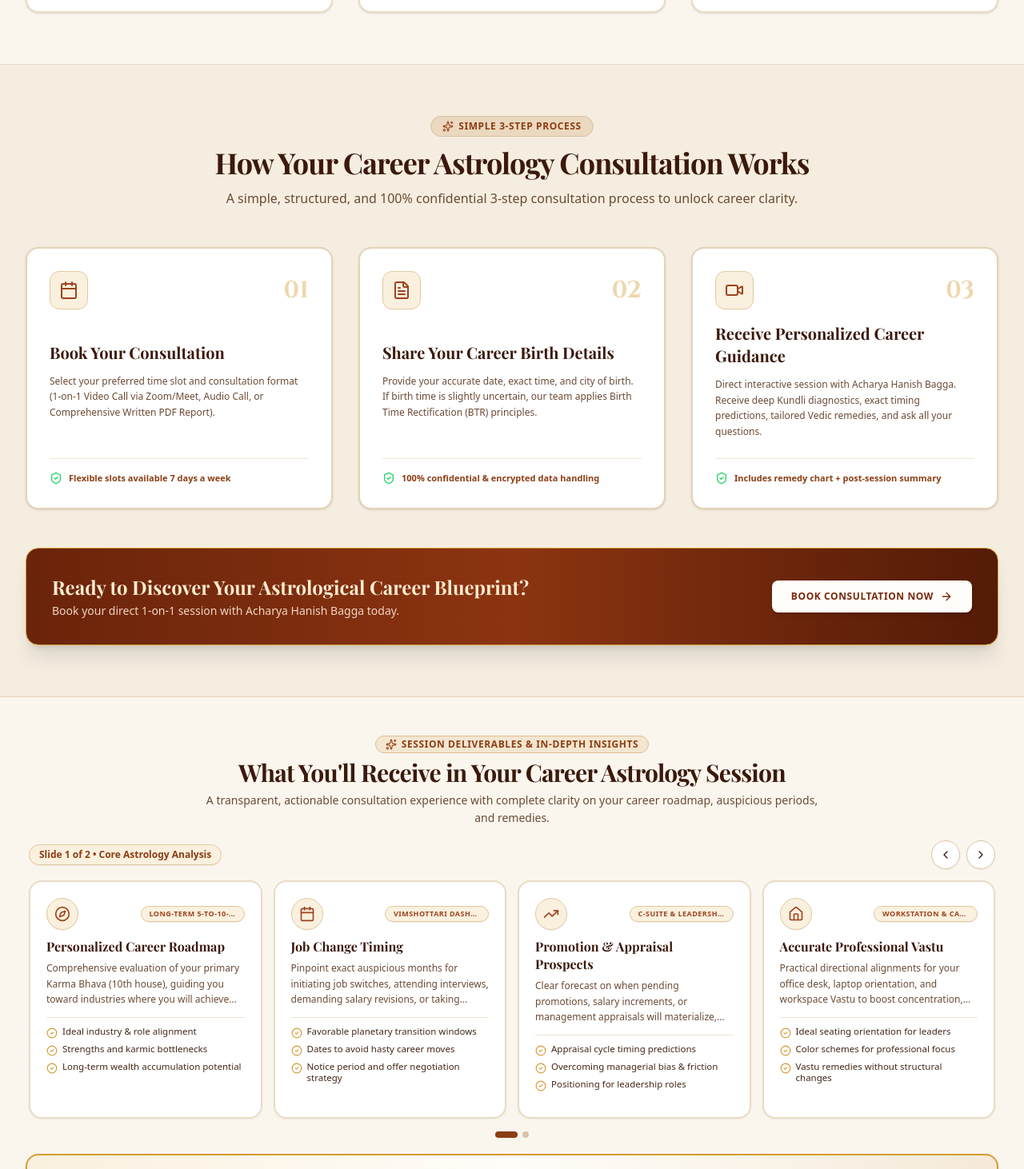
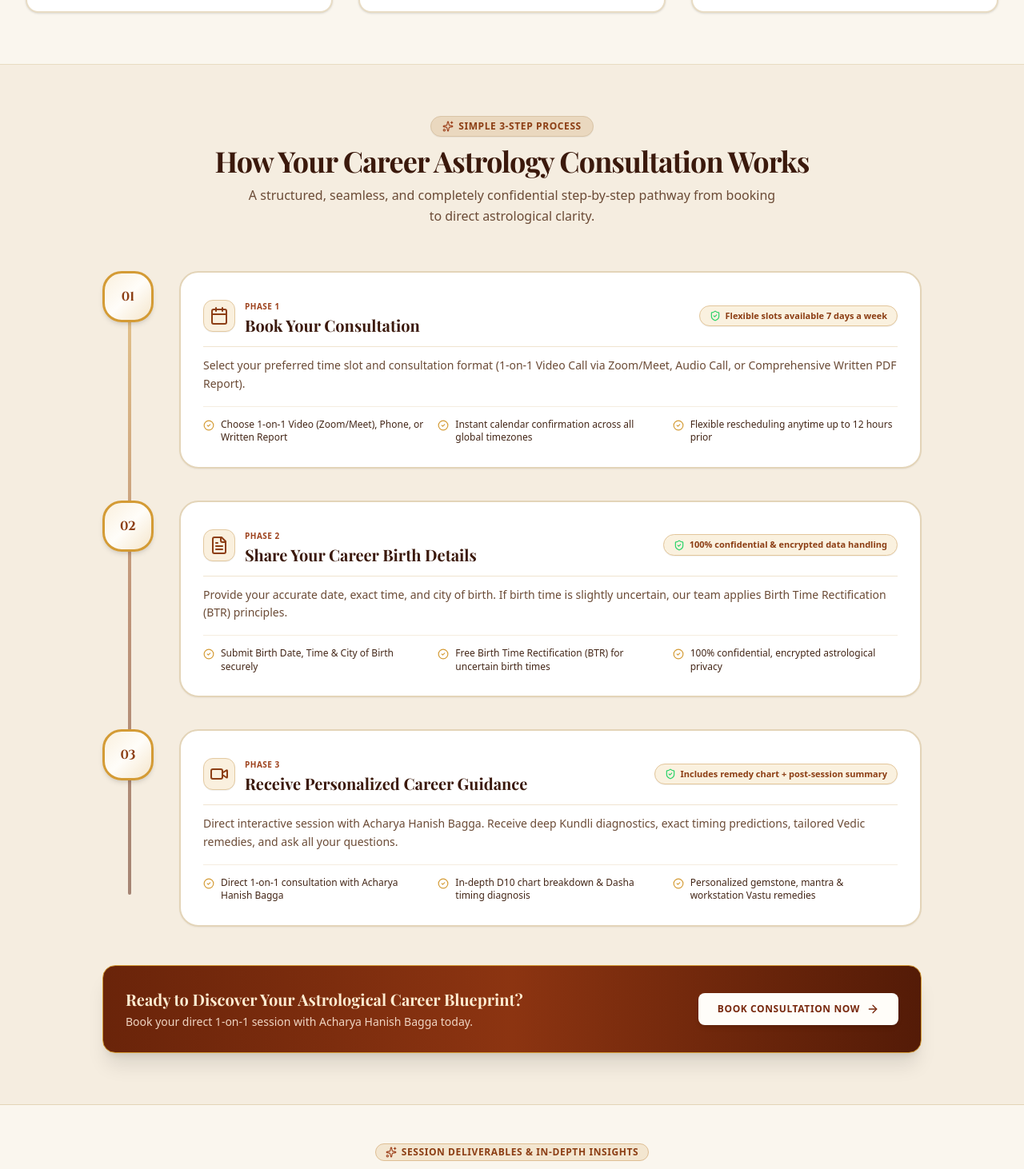
Before and after one commit to mohaninsights/career-page, a React (Vite) app: page / in a window 1280 px wide. Shown: the part 3752-5214 px from the top of the page at 80% size. Built offline with nearby package versions, Linux system fonts and the light colour scheme; a web font is replaced by a local one.

Commit message:
feat: enhance component visuals and interactivity
- Implement continuous rolling animation for session deliverables
- Update HowItWorks component with detailed feature highlights
- Refine responsive UI elements and navigation controls

```diff
--- a/src/components/HowItWorks.tsx
+++ b/src/components/HowItWorks.tsx
@@ -1,5 +1,6 @@
 import React from 'react';
-import { Sparkles, Calendar, FileText, Video, ArrowRight, ShieldCheck } from 'lucide-react';
+import { Sparkles, Calendar, FileText, Video, ArrowRight, ShieldCheck, Clock, CheckCircle2, Lock, Sparkle } from 'lucide-react';
+import { motion } from 'motion/react';
 import { CONSULTATION_STEPS } from '../data/careerAstrologyData';
 
 interface HowItWorksProps {
@@ -10,74 +11,150 @@ export const HowItWorks: React.FC<HowItWorksProps> = ({ onOpenBooking }) => {
   const getStepIcon = (index: number) => {
     switch (index) {
       case 0:
-        return <Calendar className="w-6 h-6 text-[#9E431E]" />;
+        return <Calendar className="w-5 h-5 sm:w-6 sm:h-6 text-[#8C3E14]" />;
       case 1:
-        return <FileText className="w-6 h-6 text-[#9E431E]" />;
+        return <FileText className="w-5 h-5 sm:w-6 sm:h-6 text-[#8C3E14]" />;
       case 2:
-        return <Video className="w-6 h-6 text-[#9E431E]" />;
+        return <Video className="w-5 h-5 sm:w-6 sm:h-6 text-[#8C3E14]" />;
       default:
-        return <Sparkles className="w-6 h-6 text-[#9E431E]" />;
+        return <Sparkles className="w-5 h-5 sm:w-6 sm:h-6 text-[#8C3E14]" />;
+    }
+  };
+
+  const getStepHighlights = (index: number) => {
+    switch (index) {
+      case 0:
+        return [
+          'Choose 1-on-1 Video (Zoom/Meet), Phone, or Written Report',
+          'Instant calendar confirmation across all global timezones',
+          'Flexible rescheduling anytime up to 12 hours prior'
+        ];
+      case 1:
+        return [
+          'Submit Birth Date, Time & City of Birth securely',
+          'Free Birth Time Rectification (BTR) for uncertain birth times',
+          '100% confidential, encrypted astrological privacy'
+        ];
+      case 2:
+        return [
+          'Direct 1-on-1 consultation with Acharya Hanish Bagga',
+          'In-depth D10 chart breakdown & Dasha timing diagnosis',
+          'Personalized gemstone, mantra & workstation Vastu remedies'
+        ];
+      default:
+        return [];
     }
   };
 
   return (
-    <section className="py-16 px-4 sm:px-6 lg:px-8 bg-[#F5EDE0] border-b border-[#E3D4B6]">
-      <div className="max-w-7xl mx-auto">
+    <section id="how-it-works" className="py-14 sm:py-16 px-4 sm:px-6 lg:px-8 bg-[#F5EDE0] border-b border-[#E3D4B6] overflow-hidden">
+      <div className="max-w-5xl mx-auto">
 
         {/* Header */}
-        <div className="text-center max-w-3xl mx-auto space-y-3">
-          <div className="inline-flex items-center gap-1.5 px-3.5 py-1 rounded-full bg-[#EAD8BF] border border-[#D9C4A6] text-[#8C3E14] text-xs font-bold uppercase tracking-wider">
+        <motion.div
+          initial={{ opacity: 0, y: 20 }}
+          whileInView={{ opacity: 1, y: 0 }}
+          viewport={{ once: true, amount: 0.3 }}
+          transition={{ duration: 0.6 }}
+          className="text-center max-w-3xl mx-auto space-y-2.5"
+        >
+          <div className="inline-flex items-center gap-1.5 px-3.5 py-1 rounded-full bg-[#EAD8BF] border border-[#D9C4A6] text-[#8C3E14] text-xs font-bold uppercase tracking-wider shadow-2xs">
             <Sparkles className="w-3.5 h-3.5 text-[#9E431E]" />
             <span>Simple 3-Step Process</span>
           </div>
-          <h2 className="text-3xl sm:text-4xl font-serif-vedic font-bold text-[#3B190C] tracking-tight">
+          <h2 className="text-2xl sm:text-4xl font-serif-vedic font-bold text-[#3B190C] tracking-tight">
             How Your Career Astrology Consultation Works
           </h2>
-          <p className="text-base text-[#6B4B36] leading-relaxed">
-            A simple, structured, and 100% confidential 3-step consultation process to unlock career clarity.
+          <p className="text-sm sm:text-base text-[#6B4B36] leading-relaxed max-w-2xl mx-auto">
+            A structured, seamless, and completely confidential step-by-step pathway from booking to direct astrological clarity.
           </p>
-        </div>
+        </motion.div>
 
-        {/* 3 Step Process Cards */}
-        <div className="mt-12 grid grid-cols-1 md:grid-cols-3 gap-8">
-          {CONSULTATION_STEPS.map((item, idx) => (
+        {/* Timeline with Line at Left & Animated Cards at Right */}
+        <div className="mt-10 sm:mt-14 relative">
+
+          {/* Vertical Connecting Line on the Left */}
           <div
+            className="absolute left-5 sm:left-8 top-6 bottom-10 w-1 bg-gradient-to-b from-[#D49B35] via-[#8C3E14] to-[#541B07] rounded-full opacity-40 sm:opacity-50"
+            aria-hidden="true"
+          />
+
+          {/* Stepper items */}
+          <div className="space-y-8 sm:space-y-10">
+            {CONSULTATION_STEPS.map((item, idx) => {
+              const highlights = getStepHighlights(idx);
+
+              return (
+                <motion.div
                   key={idx}
-              className="bg-white rounded-2xl p-7 border-2 border-[#E3D4B8] shadow-sm hover:border-[#D49B35] transition relative flex flex-col justify-between"
+                  initial={{ opacity: 0, x: 40, y: 20 }}
+                  whileInView={{ opacity: 1, x: 0, y: 0 }}
+                  viewport={{ once: true, amount: 0.2 }}
+                  transition={{ duration: 0.6, delay: idx * 0.15, ease: "easeOut" }}
+                  className="relative flex items-start gap-4 sm:gap-8 group"
                 >
-              {/* Step number badge */}
-              <div className="flex items-center justify-between mb-4">
-                <div className="w-12 h-12 rounded-xl bg-[#FAF0DE] border border-[#E3C9A0] flex items-center justify-center">
-                  {getStepIcon(idx)}
-                </div>
-                <span className="font-cinzel text-3xl font-bold text-[#D49B35]/40">
+                  {/* Left Side Node Badge on the Line */}
+                  <div className="relative z-10 shrink-0 flex flex-col items-center">
+                    <div className="w-10 h-10 sm:w-16 sm:h-16 rounded-2xl sm:rounded-3xl bg-gradient-to-br from-[#FAF0DE] via-[#FFFDF9] to-[#F5E6CC] border-2 sm:border-3 border-[#D49B35] shadow-md flex flex-col items-center justify-center group-hover:scale-108 group-hover:border-[#8C3E14] group-hover:shadow-lg transition-all duration-300">
+                      <span className="font-cinzel text-xs sm:text-base font-bold text-[#8C3E14]">
                         {item.step}
                       </span>
                     </div>
+                  </div>
 
+                  {/* Right Side Process Card */}
+                  <div className="flex-1 bg-white rounded-2xl sm:rounded-3xl p-5 sm:p-7 border-2 border-[#E3D4B8] shadow-xs hover:border-[#D49B35] hover:shadow-md transition-all duration-300">
+                    <div className="flex flex-col sm:flex-row sm:items-center justify-between gap-2.5 mb-3 pb-3 border-b border-[#F0E4D0]">
+                      <div className="flex items-center gap-3">
+                        <div className="w-10 h-10 rounded-xl bg-[#FAF0DE] border border-[#E3C9A0] flex items-center justify-center shrink-0 shadow-2xs">
+                          {getStepIcon(idx)}
+                        </div>
                         <div>
-                <h3 className="font-serif-vedic text-xl font-bold text-[#3B190C]">
+                          <span className="text-[10px] font-bold uppercase tracking-wider text-[#9E431E]">
+                            Phase {idx + 1}
+                          </span>
+                          <h3 className="font-serif-vedic text-lg sm:text-xl font-bold text-[#3B190C]">
                             {item.title}
                           </h3>
-                <p className="text-xs text-[#6B4B36] mt-3 leading-relaxed">
+                        </div>
+                      </div>
+
+                      <div className="inline-flex items-center gap-1.5 self-start sm:self-auto px-3 py-1 rounded-full bg-[#FAF1DF] border border-[#E3C69A] text-[11px] font-semibold text-[#8C3E14] shadow-2xs">
+                        <ShieldCheck className="w-3.5 h-3.5 text-[#25D366] shrink-0" />
+                        <span>{item.actionText}</span>
+                      </div>
+                    </div>
+
+                    <p className="text-xs sm:text-sm text-[#6B4B36] leading-relaxed">
                       {item.description}
                     </p>
-              </div>
 
-              <div className="mt-6 pt-4 border-t border-[#F0E4D0] flex items-center gap-2">
-                <ShieldCheck className="w-4 h-4 text-[#25D366] shrink-0" />
-                <span className="text-[11px] font-semibold text-[#8C3E14]">
-                  {item.actionText}
-                </span>
-              </div>
+                    {/* Step Highlight Points */}
+                    <div className="mt-4 pt-3.5 border-t border-[#F5EDE0] grid grid-cols-1 sm:grid-cols-3 gap-2 sm:gap-3">
+                      {highlights.map((point, pIdx) => (
+                        <div key={pIdx} className="flex items-start gap-2 text-xs text-[#442718]">
+                          <CheckCircle2 className="w-3.5 h-3.5 text-[#D49B35] shrink-0 mt-0.5" />
+                          <span className="leading-snug">{point}</span>
                         </div>
                       ))}
                     </div>
+                  </div>
+                </motion.div>
+              );
+            })}
+          </div>
+        </div>
 
         {/* Action Banner Matching PDF */}
-        <div className="mt-12 rounded-2xl bg-gradient-to-r from-[#6A240A] via-[#8C3411] to-[#541B07] text-white p-6 sm:p-8 flex flex-col sm:flex-row items-center justify-between gap-6 shadow-xl border border-[#D49B35]">
+        <motion.div
+          initial={{ opacity: 0, y: 25 }}
+          whileInView={{ opacity: 1, y: 0 }}
+          viewport={{ once: true, amount: 0.3 }}
+          transition={{ duration: 0.6, delay: 0.2 }}
+          className="mt-10 sm:mt-12 rounded-2xl bg-gradient-to-r from-[#6A240A] via-[#8C3411] to-[#541B07] text-white p-5 sm:p-7 flex flex-col sm:flex-row items-center justify-between gap-4 sm:gap-6 shadow-xl border border-[#D49B35]"
+        >
           <div className="space-y-1 text-center sm:text-left">
-            <h3 className="text-xl sm:text-2xl font-serif-vedic font-bold text-[#FDEBD0]">
+            <h3 className="text-lg sm:text-xl font-serif-vedic font-bold text-[#FDEBD0]">
               Ready to Discover Your Astrological Career Blueprint?
             </h3>
             <p className="text-xs sm:text-sm text-[#F0D5C2]">
@@ -86,12 +163,12 @@ export const HowItWorks: React.FC<HowItWorksProps> = ({ onOpenBooking }) => {
           </div>
           <button
             onClick={onOpenBooking}
-            className="shrink-0 bg-[#FFFDF9] hover:bg-[#FAF0DE] text-[#78280D] px-6 py-3 rounded-lg font-bold text-xs uppercase tracking-wider transition shadow-md flex items-center gap-2"
+            className="shrink-0 bg-[#FFFDF9] hover:bg-[#FAF0DE] text-[#78280D] px-5 py-2.5 sm:px-6 sm:py-3 rounded-lg font-bold text-xs uppercase tracking-wider transition shadow-md flex items-center gap-2 cursor-pointer hover:scale-102"
           >
             <span>Book Consultation Now</span>
             <ArrowRight className="w-4 h-4" />
           </button>
-        </div>
+        </motion.div>
 
       </div>
     </section>
--- a/src/components/SessionDeliverables.tsx
+++ b/src/components/SessionDeliverables.tsx
@@ -192,16 +192,16 @@ export const SessionDeliverables: React.FC<SessionDeliverablesProps> = ({ onOpen
             <span className="text-xs font-semibold text-[#8C3E14] bg-[#FAF0DE] border border-[#E3C9A0] px-3 py-1 rounded-full shadow-2xs">
               {isMobile
                 ? `Deliverable ${currentMobileIndex + 1} of ${totalMobileCards} • 2s Auto-slide`
-                : `Slide ${currentDesktopSlide + 1} of ${totalDesktopSlides} • ${currentDesktopSlide === 0 ? "Core Astrology Analysis" : "Strategic Career Guidance"}`
+                : `8 Comprehensive Session Deliverables • Continuous Rolling Motion (Hover to Pause)`
               }
             </span>
           </div>
 
-          {/* Round Circular Slide Navigation Buttons */}
-          <div className="flex items-center gap-2">
+          {/* Round Circular Slide Navigation Buttons (Mobile View) */}
+          <div className="flex sm:hidden items-center gap-2">
             <button
               onClick={handlePrev}
-              className="w-8 h-8 sm:w-9 sm:h-9 rounded-full bg-white border border-[#D9C4A6] text-[#3B190C] hover:bg-[#8C3E14] hover:text-white hover:border-[#8C3E14] shadow-xs hover:shadow-sm transition-all duration-200 flex items-center justify-center cursor-pointer active:scale-95"
+              className="w-8 h-8 rounded-full bg-white border border-[#D9C4A6] text-[#3B190C] hover:bg-[#8C3E14] hover:text-white hover:border-[#8C3E14] shadow-xs hover:shadow-sm transition-all duration-200 flex items-center justify-center cursor-pointer active:scale-95"
               aria-label="Previous Slide"
               title="Slide Left"
             >
@@ -210,7 +210,7 @@ export const SessionDeliverables: React.FC<SessionDeliverablesProps> = ({ onOpen
 
             <button
               onClick={handleNext}
-              className="w-8 h-8 sm:w-9 sm:h-9 rounded-full bg-white border border-[#D9C4A6] text-[#3B190C] hover:bg-[#8C3E14] hover:text-white hover:border-[#8C3E14] shadow-xs hover:shadow-sm transition-all duration-200 flex items-center justify-center cursor-pointer active:scale-95"
+              className="w-8 h-8 rounded-full bg-white border border-[#D9C4A6] text-[#3B190C] hover:bg-[#8C3E14] hover:text-white hover:border-[#8C3E14] shadow-xs hover:shadow-sm transition-all duration-200 flex items-center justify-center cursor-pointer active:scale-95"
               aria-label="Next Slide"
               title="Slide Right"
             >
@@ -219,9 +219,11 @@ export const SessionDeliverables: React.FC<SessionDeliverablesProps> = ({ onOpen
           </div>
         </div>
 
-        {/* Sliding Cards Carousel Container with Round Feel and Swipe/Drag Support */}
+        {/* Sliding & Rolling Cards Container */}
+        <div className="mt-2.5 overflow-hidden relative rounded-2xl">
+          {/* MOBILE VIEW (Single card with 2-second auto-scroll and touch swipe) */}
           <div
-          className="mt-2.5 overflow-hidden relative rounded-2xl cursor-grab active:cursor-grabbing select-none"
+            className="block sm:hidden cursor-grab active:cursor-grabbing select-none"
             onTouchStart={onTouchStart}
             onTouchMove={onTouchMove}
             onTouchEnd={onTouchEnd}
@@ -229,17 +231,13 @@ export const SessionDeliverables: React.FC<SessionDeliverablesProps> = ({ onOpen
             onMouseUp={handleMouseUp}
             onMouseLeave={() => isDragging && setIsDragging(false)}
           >
-          {/* MOBILE VIEW (Single card with 2-second auto-scroll and touch swipe) */}
-          <div className="block sm:hidden">
             <div
               className="flex transition-transform duration-500 ease-out"
               style={{ transform: `translateX(-${currentMobileIndex * 100}%)` }}
             >
               {SESSION_DELIVERABLES.map((del) => (
                 <div key={del.id} className="w-full shrink-0 p-1">
-                  <div className="bg-white rounded-2xl p-5 border-2 border-[#E8DCC4] shadow-sm hover:border-[#D49B35] transition-all duration-300 flex flex-col justify-between min-h-[260px]">
-                    <div>
-                      {/* Round Icon & Pill Tag */}
+                  <div className="bg-white rounded-2xl p-5 border-2 border-[#E8DCC4] shadow-sm hover:border-[#D49B35] transition-all duration-300 flex flex-col justify-center min-h-[140px]">
                     <div className="flex items-center justify-between mb-3">
                       <div className="w-11 h-11 rounded-full bg-[#FAF0DE] border border-[#E3C9A0] flex items-center justify-center shadow-2xs">
                         {getDeliverableIcon(del.iconName)}
@@ -252,49 +250,20 @@ export const SessionDeliverables: React.FC<SessionDeliverablesProps> = ({ onOpen
                     <h3 className="font-serif-vedic text-base font-bold text-[#3B190C] leading-snug">
                       {del.title}
                     </h3>
-                      <p className="text-xs text-[#6B4B36] mt-2 leading-relaxed">
-                        {del.description}
-                      </p>
-
-                      <div className="mt-3.5 pt-3 border-t border-[#F0E4D0] space-y-2">
-                        {del.points.map((pt, idx) => (
-                          <div key={idx} className="flex items-start gap-2 text-xs text-[#442718]">
-                            <CheckCircle2 className="w-4 h-4 text-[#D49B35] shrink-0 mt-0.5" />
-                            <span className="leading-tight text-xs font-medium">{pt}</span>
-                          </div>
-                        ))}
-                      </div>
-                    </div>
                   </div>
                 </div>
               ))}
             </div>
           </div>
 
-          {/* DESKTOP & TABLET VIEW (4 cards per slide) */}
-          <div className="hidden sm:block">
+          {/* DESKTOP & TABLET VIEW: Always in continuous rolling motion */}
+          <div className="hidden sm:block overflow-hidden py-1">
+            <div className="animate-continuous-roll flex items-center">
+              {[...SESSION_DELIVERABLES, ...SESSION_DELIVERABLES].map((del, idx) => (
                 <div
-              className="flex transition-transform duration-500 ease-out"
-              style={{ transform: `translateX(-${currentDesktopSlide * 100}%)` }}
+                  key={`${del.id}-${idx}`}
+                  className="w-[270px] lg:w-[290px] shrink-0 bg-white rounded-2xl p-4 sm:p-5 border-2 border-[#E8DCC4] shadow-xs hover:border-[#D49B35] hover:shadow-md transition-all duration-300 flex flex-col justify-center min-h-[130px] group mx-2.5"
                 >
-              {Array.from({ length: totalDesktopSlides }).map((_, slideIdx) => {
-                const slideDeliverables = SESSION_DELIVERABLES.slice(
-                  slideIdx * desktopItemsPerPage,
-                  (slideIdx + 1) * desktopItemsPerPage
-                );
-
-                return (
-                  <div
-                    key={slideIdx}
-                    className="w-full shrink-0 grid grid-cols-2 lg:grid-cols-4 gap-3.5 p-1"
-                  >
-                    {slideDeliverables.map((del) => (
-                      <div
-                        key={del.id}
-                        className="bg-white rounded-2xl p-4 sm:p-5 border-2 border-[#E8DCC4] shadow-xs hover:border-[#D49B35] hover:shadow-md transition-all duration-300 flex flex-col justify-between h-full group"
-                      >
-                        <div>
-                          {/* Round Icon & Pill Tag */}
                   <div className="flex items-center justify-between mb-2.5">
                     <div className="w-10 h-10 rounded-full bg-[#FAF0DE] border border-[#E3C9A0] flex items-center justify-center group-hover:scale-105 group-hover:bg-[#F6E6CE] transition-all shadow-2xs">
                       {getDeliverableIcon(del.iconName)}
@@ -307,32 +276,15 @@ export const SessionDeliverables: React.FC<SessionDeliverablesProps> = ({ onOpen
                   <h3 className="font-serif-vedic text-sm sm:text-base font-bold text-[#3B190C] leading-snug">
                     {del.title}
                   </h3>
-                          <p className="text-xs text-[#6B4B36] mt-1.5 leading-relaxed line-clamp-3">
-                            {del.description}
-                          </p>
-
-                          <div className="mt-3 pt-2.5 border-t border-[#F0E4D0] space-y-1.5">
-                            {del.points.map((pt, idx) => (
-                              <div key={idx} className="flex items-start gap-1.5 text-xs text-[#442718]">
-                                <CheckCircle2 className="w-3.5 h-3.5 text-[#D49B35] shrink-0 mt-0.5" />
-                                <span className="leading-tight text-[11.5px]">{pt}</span>
                 </div>
               ))}
             </div>
           </div>
         </div>
-                    ))}
-                  </div>
-                );
-              })}
-            </div>
-          </div>
-        </div>
 
-        {/* Round Slide Indicator Dots */}
-        <div className="mt-3 flex items-center justify-center gap-1.5">
-          {isMobile ? (
-            Array.from({ length: totalMobileCards }).map((_, cardIdx) => (
+        {/* Round Slide Indicator Dots for Mobile View */}
+        <div className="mt-3 flex sm:hidden items-center justify-center gap-1.5">
+          {Array.from({ length: totalMobileCards }).map((_, cardIdx) => (
             <button
               key={cardIdx}
               onClick={() => {
@@ -346,21 +298,7 @@ export const SessionDeliverables: React.FC<SessionDeliverablesProps> = ({ onOpen
               }`}
               aria-label={`Slide to card ${cardIdx + 1}`}
             />
-            ))
-          ) : (
-            Array.from({ length: totalDesktopSlides }).map((_, slideIdx) => (
-              <button
-                key={slideIdx}
-                onClick={() => setCurrentDesktopSlide(slideIdx)}
-                className={`h-2 rounded-full transition-all duration-300 cursor-pointer ${
-                  currentDesktopSlide === slideIdx
-                    ? 'w-7 bg-[#8C3E14] shadow-xs'
-                    : 'w-2 bg-[#D9C4A6] hover:bg-[#B39375]'
-                }`}
-                aria-label={`Slide to page ${slideIdx + 1}`}
-              />
-            ))
-          )}
+          ))}
         </div>
 
         {/* Detailed Career Report Preview Box with Compact Decreased Image Size */}
--- a/src/index.css
+++ b/src/index.css
@@ -18,6 +18,26 @@
 .bg-mandala-pattern {
   background-image: radial-gradient(rgba(212, 155, 53, 0.08) 1px, transparent 1px);
   background-size: 24px 24px;
+}
+
+/* Continuous rolling ticker animation */
+@keyframes continuousRoll {
+  0% {
+    transform: translateX(0);
+  }
+  100% {
+    transform: translateX(-50%);
+  }
+}
+
+.animate-continuous-roll {
+  display: flex;
+  width: max-content;
+  animation: continuousRoll 26s linear infinite;
+}
+
+.animate-continuous-roll:hover {
+  animation-play-state: paused;
 }
 
 .bg-hero-texture {
```
Lines whose indentation alone changed are shown as unchanged.
